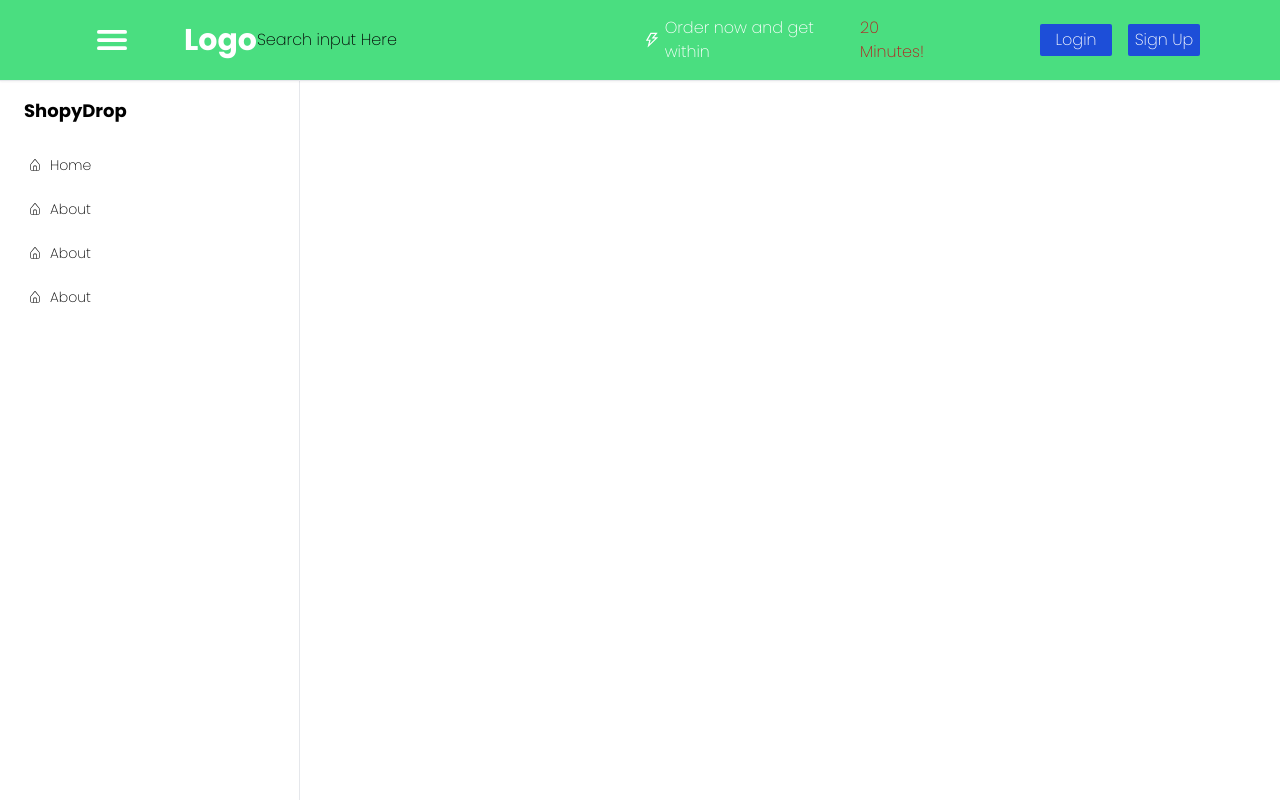
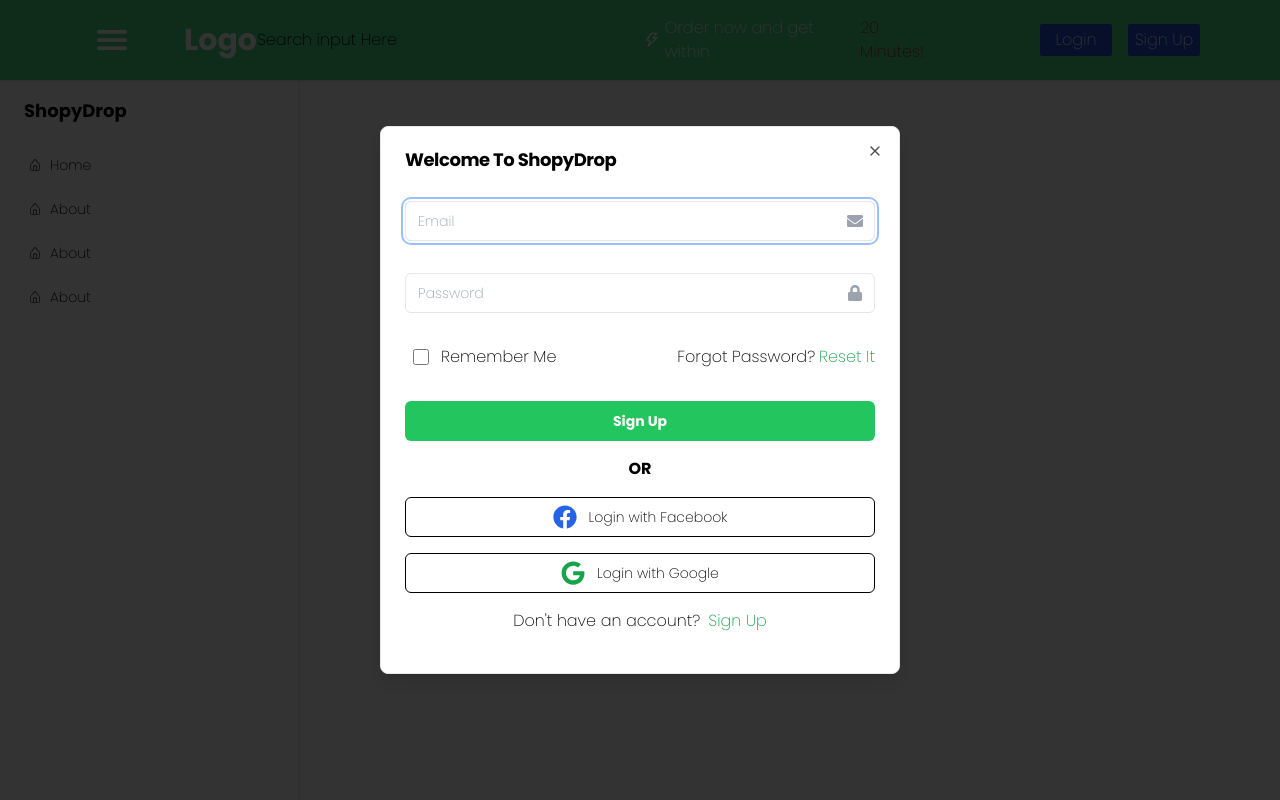
Before and after one commit to tmgravin/shopydrop_frontend, a Next.js app: page /login in a window 1280 px wide. Shown: the top 800 px of the page. Built offline with nearby package versions, Linux system fonts and the light colour scheme.

Commit message:
forgot email

```diff
--- a/app/(auth)/login/page.tsx
+++ b/app/(auth)/login/page.tsx
@@ -1,3 +1,4 @@
+"use client";
 import React from "react";
 import { Button } from "@/components/ui/button";
 import {
@@ -5,19 +6,27 @@
   DialogContent,
   DialogHeader,
   DialogTitle,
-  DialogTrigger,
 } from "@/components/ui/dialog";
 import { Input } from "@/components/ui/input";
 import Link from "next/link";
 import { FaEnvelope, FaLock, FaFacebook, FaGoogle } from "react-icons/fa";
+import ResetPassword from "@/app/(auth)/resetpassword/page";
 
-const Login = () => {
+interface LoginProps {
+  onClose: () => any;
+}
+
+const Login: React.FC<LoginProps> = ({ onClose }) => {
+  const [showResetPassword, setShowResetPassword] = React.useState(false);
+  const handleResetPasswordOpen = () => {
+    setShowResetPassword(true);
+  };
+  const handleResetPasswordClose = () => {
+    setShowResetPassword(false);
+  };
+
   return (
-    <div>
-      <Dialog>
-        <DialogTrigger asChild>
-          <Button variant="outline">Login</Button>
-        </DialogTrigger>
+    <Dialog open={true} onOpenChange={onClose}>
       <DialogContent className="sm:max-w-[520px] bg-white">
         <DialogHeader>
           <DialogTitle>Welcome To ShopyDrop</DialogTitle>
@@ -32,34 +41,36 @@
             <FaLock className="absolute right-3 top-3 text-gray-400" />
           </div>
           <div className="flex justify-between items-center">
-              <div className="flex gap-1 items-center text-center">
+            <div className="flex gap-1 items-center">
               <Input type="checkbox" className="w-8 h-4" />
               <p>Remember Me</p>
             </div>
-              <div className="flex gap-1 items-center text-center">
+            <div className="flex gap-1 items-center">
               <p>Forgot Password?</p>
-                <Link href="/terms" className="text-green-600">
+              <Link
+                onClick={handleResetPasswordOpen}
+                href="/resetpassword"
+                className="text-green-600"
+              >
                 Reset It
               </Link>
             </div>
           </div>
-            <div className="flex flex-col items-center text-center gap-y-4">
+          <div className="flex flex-col items-center gap-y-4">
             <Button className="bg-green-500 text-white font-semibold w-full">
               Sign Up
             </Button>
-              <div className="flex gap-4 items-end text-center">
-                <hr className="w-52 text-black" />
-                <h1 className="text-black text-center mt-2 font-semibold">
-                  OR
-                </h1>
-                <hr className="w-52 text-black" />
+            <div className="flex items-center gap-4">
+              <hr className="flex-grow text-black" />
+              <h1 className="text-black font-semibold">OR</h1>
+              <hr className="flex-grow text-black" />
             </div>
-              <Button className="flex  items-center text-center gap-3  border border-black text-black  w-full">
+            <Button className="flex items-center gap-3 border border-black text-black w-full">
               <FaFacebook size={24} className="text-blue-600" />
               <span>Login with Facebook</span>
             </Button>
-              <Button className="flex items-center text-center gap-3 border border-black text-black w-full">
-                <FaGoogle size={24} className="text-green-600 " />
+            <Button className="flex items-center gap-3 border border-black text-black w-full">
+              <FaGoogle size={24} className="text-green-600" />
               <span>Login with Google</span>
             </Button>
             <div className="flex gap-2">
@@ -72,7 +83,6 @@
         </div>
       </DialogContent>
     </Dialog>
-    </div>
   );
 };
 
--- a/app/(auth)/register/page.tsx
+++ b/app/(auth)/register/page.tsx
@@ -1,5 +1,5 @@
 "use client";
-import React from "react";
+import React, { useState } from "react";
 import { Button } from "@/components/ui/button";
 import {
   Dialog,
@@ -15,6 +15,10 @@
 import { CiMobile2 } from "react-icons/ci";
 import axios from "axios";
 
+interface SignupProps {
+  onClose: () => void;
+}
+
 interface FormData {
   username: string;
   address: string;
@@ -23,8 +27,8 @@
   password: string;
 }
 
-const Register = () => {
-  const [data, setData] = React.useState<FormData>({
+const Register: React.FC<SignupProps> = ({ onClose }) => {
+  const [data, setData] = useState<FormData>({
     username: "",
     address: "",
     phone: "",
@@ -51,11 +55,7 @@
   };
 
   return (
-    <div>
-      <Dialog>
-        <DialogTrigger asChild>
-          <Button variant="outline">Register</Button>
-        </DialogTrigger>
+    <Dialog open={true} onOpenChange={onClose}>
       <DialogContent className="sm:max-w-[520px] bg-white">
         <DialogHeader>
           <DialogTitle>Sign Up</DialogTitle>
@@ -117,12 +117,7 @@
             <FaLock className="absolute right-3 top-3 text-gray-400" />
           </div>
           <div className="flex gap-1 items-center">
-              <Input
-                type="checkbox"
-                className="w-8 h-4"
-                name="terms"
-                required
-              />
+            <Input type="checkbox" className="w-8 h-4" name="terms" required />
             <p>I have read and accept the</p>
             <Link href="/terms" className="text-green-600">
               Terms and Privacy Policy
@@ -145,7 +140,6 @@
         </form>
       </DialogContent>
     </Dialog>
-    </div>
   );
 };
 
--- /dev/null
+++ b/app/(auth)/resetpassword/page.tsx
@@ -0,0 +1,46 @@
+"use client";
+import React from "react";
+import { Button } from "@/components/ui/button";
+import {
+  Dialog,
+  DialogContent,
+  DialogHeader,
+  DialogTitle,
+} from "@/components/ui/dialog";
+import { Input } from "@/components/ui/input";
+import { FaEnvelope } from "react-icons/fa";
+
+interface ResetPasswordProps {
+  onClose: () => void;
+}
+
+const ResetPassword: React.FC<ResetPasswordProps> = ({ onClose }) => {
+  return (
+    <div>
+      <Dialog open={true} onOpenChange={onClose}>
+        <DialogContent className="sm:max-w-[520px] bg-white">
+          <div className="flex flex-col gap-y-8 py-4">
+            <DialogHeader>
+              <DialogTitle className=" mb-2">Forgot Password</DialogTitle>
+              <div className="mt-2 mb-20">
+                enter the email address associated with your account and we will
+                send a link to reset your password
+              </div>
+            </DialogHeader>
+            <div className="relative mt-10">
+              <Input type="email" placeholder="Email" className="pr-10" />
+              <FaEnvelope className="absolute right-3 top-3 text-gray-400" />
+            </div>
+            <div className="flex flex-col items-center gap-y-4">
+              <Button className="bg-green-500 text-white font-semibold w-full">
+                Reset Password
+              </Button>
+            </div>
+          </div>
+        </DialogContent>
+      </Dialog>
+    </div>
+  );
+};
+
+export default ResetPassword;
--- a/app/component/navbar/Navbar.tsx
+++ b/app/component/navbar/Navbar.tsx
@@ -1,20 +1,28 @@
+"use client";
+import { useState } from "react";
 import { IoMenu } from "react-icons/io5";
 import { AiOutlineThunderbolt } from "react-icons/ai";
 import { Container } from "./../Container";
-import { Button } from "@/components/ui/button";
-import {
-  Dialog,
-  DialogContent,
-  DialogDescription,
-  DialogFooter,
-  DialogHeader,
-  DialogTitle,
-  DialogTrigger,
-} from "@/components/ui/dialog";
-import { Input } from "@/components/ui/input";
-import { Label } from "@/components/ui/label";
+import Login from "@/app/(auth)/login/page";
+import Register from "@/app/(auth)/register/page";
 
 export const Navbar = () => {
+  const [isLoginOpen, setIsLoginOpen] = useState(false);
+  const [isSignUpOpen, setIsSignUpOpen] = useState(false);
+
+  const handleLoginOpen = () => {
+    setIsLoginOpen(true);
+  };
+  const handleSignUpOpen = () => {
+    setIsSignUpOpen(true);
+  };
+  const handleLoginClose = () => {
+    setIsLoginOpen(false);
+  };
+  const handleSignUpClose = () => {
+    setIsSignUpOpen(false);
+  };
+
   return (
     <div className="sticky top-0 butt z-30 w-full shadow-sm bg-green-400">
       <div className="py-4 border-b-[1px]">
@@ -22,29 +30,35 @@
           <div className="flex flex-col md:flex-row justify-between text-white gap-2 md:gap-0">
             <div className="flex justify-between items-center md:gap-10">
               <IoMenu className="w-10 h-10 md:w-16 md:h-10" />
-              <div className=" items-center text-center mx-auto">
-                <h1 className="font-bold text-3xl ">Logo</h1>
+              <div className="items-center text-center mx-auto">
+                <h1 className="font-bold text-3xl">Logo</h1>
               </div>
             </div>
+
             <div className="hidden md:flex gap-24 items-center">
               <div className="hidden md:block md:w-[300px] text-black">
                 Search input Here
               </div>
               <div className="lg:flex md:hidden gap-1 items-center">
                 <p>
-                  <AiOutlineThunderbolt className="w-[18px]  h-[20px] x" />
+                  <AiOutlineThunderbolt className="w-[18px] h-[20px] x" />
                 </p>
-                <p className=" text-white font-medium">
+                <p className="text-white font-medium">
                   Order now and get within
                 </p>
                 <p className="text-red-700">20 Minutes!</p>
               </div>
               <div className="flex gap-4">
-               <button className="w-[72px] h-[32px] bg-blue-700 rounded-sm">
+                <button
+                  onClick={handleLoginOpen}
+                  className="w-[72px] h-[32px] bg-blue-700 rounded-sm"
+                >
                   Login
                 </button>
-
-                <button className="w-[72px] h-[32px] bg-blue-700 rounded-sm">
+                <button
+                  onClick={handleSignUpOpen}
+                  className="w-[72px] h-[32px] bg-blue-700 rounded-sm"
+                >
                   Sign Up
                 </button>
               </div>
@@ -52,7 +66,10 @@
           </div>
         </Container>
       </div>
+      {isLoginOpen && <Login onClose={handleLoginClose} />}
+      {isSignUpOpen && <Register onClose={handleSignUpClose} />}
     </div>
   );
 };
+
 export default Navbar;
--- a/app/item/[item]/page.tsx
+++ b/app/item/[item]/page.tsx
@@ -1,7 +1,7 @@
-export default function ItemPage() {
+export default function ItemPage({ params: any }) {
   return (
     <div>
-      <h1> Itmes Page</h1>
+      <h1> {params.item}Itmes Page</h1>
       <p>
         Lorem ipsum dolor sit amet consectetur adipisicing elit. Facilis
         perspiciatis quasi reiciendis ipsum excepturi vel assumenda sed quas ut
--- a/app/page.tsx
+++ b/app/page.tsx
@@ -6,19 +6,21 @@
 import { Service } from "./component/content/Service";
 import { Store } from "./component/content/Store";
 import { VendorCard } from "./component/content/vendorCard";
+import { cn } from "@/lib/utils";
+import { Button } from "@/components/ui/button";
+import {
+  Card,
+  CardContent,
+  CardDescription,
+  CardFooter,
+  CardHeader,
+  CardTitle,
+} from "@/components/ui/card";
+import { Switch } from "@/components/ui/switch";
 
 export const Home = () => {
   return (
     <div className="w-full">
-      <aside>
-        <div>
-          <h1 className="text-black font-2xl ml-[305px] absolute top-20">
-            {" "}
-            This is Homepage
-          </h1>
-        </div>
-      </aside>
-
       <div className="bg-green-500 w-full mt-5">
         <Container>
           {/*This is homepage Banner Component  */}
--- a/components/ui/button.tsx
+++ b/components/ui/button.tsx
@@ -32,7 +32,6 @@
     },
   }
 )
-
 export interface ButtonProps
   extends React.ButtonHTMLAttributes<HTMLButtonElement>,
     VariantProps<typeof buttonVariants> {
--- a/components/ui/card.tsx
+++ b/components/ui/card.tsx
@@ -1,6 +1,6 @@
-import * as React from "react"
+import * as React from "react";
 
-import { cn } from "@/lib/utils"
+import { cn } from "@/lib/utils";
 
 const Card = React.forwardRef<
   HTMLDivElement,
@@ -9,13 +9,13 @@
   <div
     ref={ref}
     className={cn(
-      "rounded-lg border bg-card text-card-foreground shadow-sm",
+      " rounded border bg-card text-card-foreground shadow-sm",
       className
     )}
     {...props}
   />
-))
-Card.displayName = "Card"
+));
+Card.displayName = "Card";
 
 const CardHeader = React.forwardRef<
   HTMLDivElement,
@@ -26,8 +26,8 @@
     className={cn("flex flex-col space-y-1.5 p-6", className)}
     {...props}
   />
-))
-CardHeader.displayName = "CardHeader"
+));
+CardHeader.displayName = "CardHeader";
 
 const CardTitle = React.forwardRef<
   HTMLParagraphElement,
@@ -41,8 +41,8 @@
     )}
     {...props}
   />
-))
-CardTitle.displayName = "CardTitle"
+));
+CardTitle.displayName = "CardTitle";
 
 const CardDescription = React.forwardRef<
   HTMLParagraphElement,
@@ -53,16 +53,16 @@
     className={cn("text-sm text-muted-foreground", className)}
     {...props}
   />
-))
-CardDescription.displayName = "CardDescription"
+));
+CardDescription.displayName = "CardDescription";
 
 const CardContent = React.forwardRef<
   HTMLDivElement,
   React.HTMLAttributes<HTMLDivElement>
 >(({ className, ...props }, ref) => (
   <div ref={ref} className={cn("p-6 pt-0", className)} {...props} />
-))
-CardContent.displayName = "CardContent"
+));
+CardContent.displayName = "CardContent";
 
 const CardFooter = React.forwardRef<
   HTMLDivElement,
@@ -73,7 +73,14 @@
     className={cn("flex items-center p-6 pt-0", className)}
     {...props}
   />
-))
-CardFooter.displayName = "CardFooter"
+));
+CardFooter.displayName = "CardFooter";
 
-export { Card, CardHeader, CardFooter, CardTitle, CardDescription, CardContent }
+export {
+  Card,
+  CardHeader,
+  CardFooter,
+  CardTitle,
+  CardDescription,
+  CardContent,
+};
```
Lines whose indentation alone changed are shown as unchanged.
